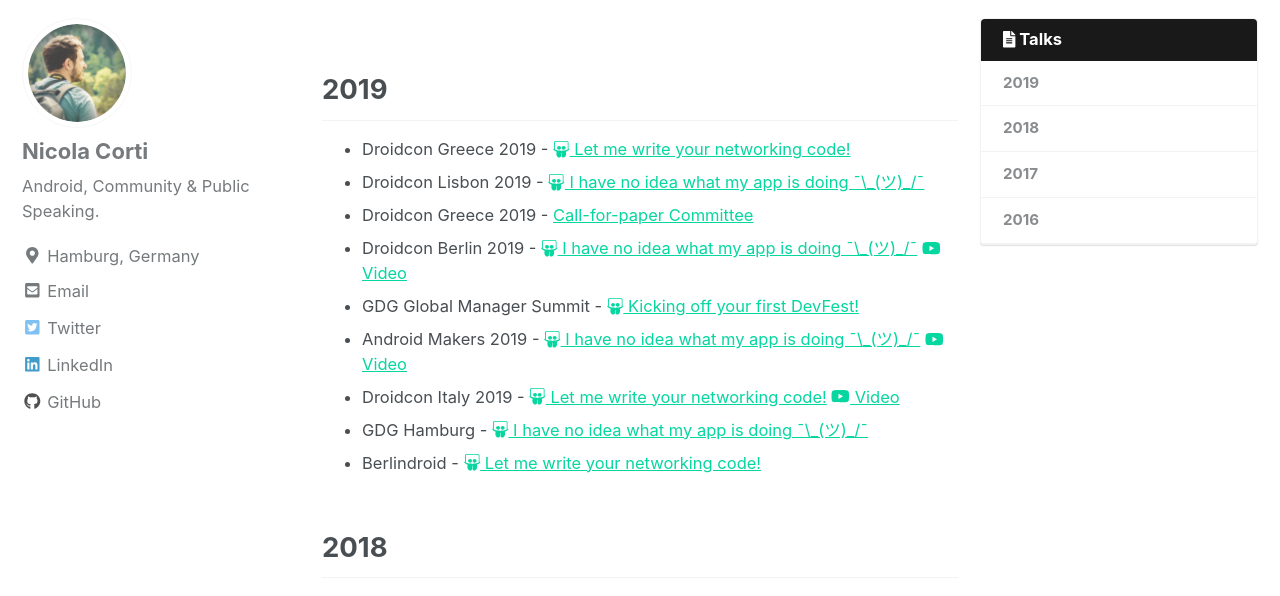
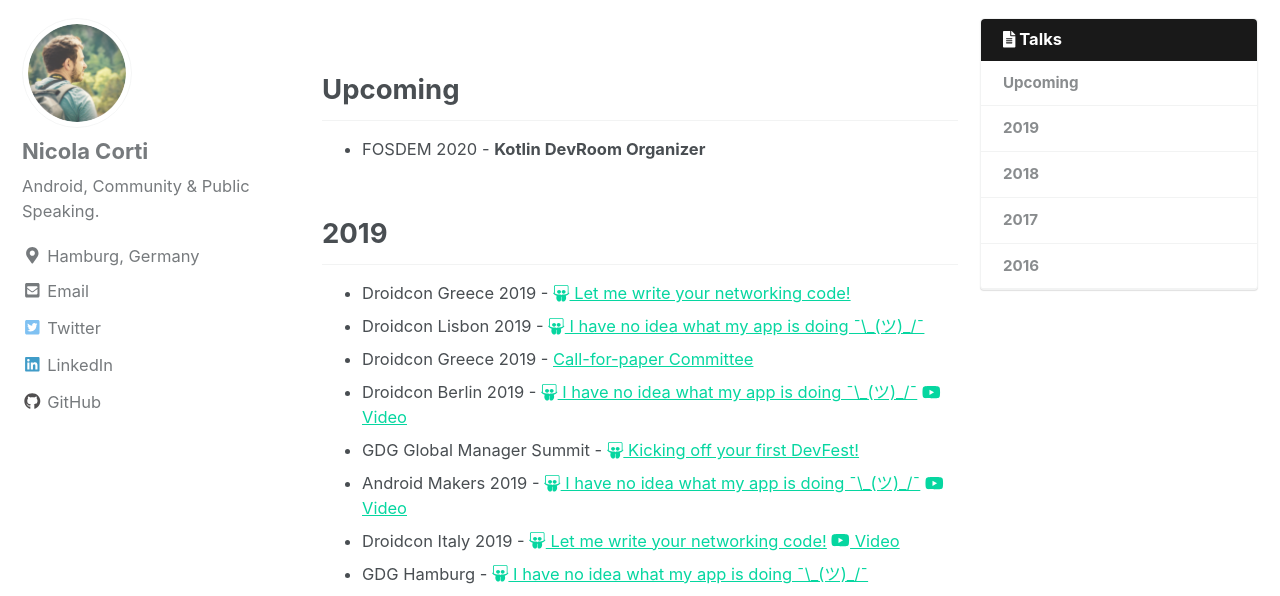
Before and after one commit to cortinico/cortinico.github.io, a Jekyll site: the page built from _pages/talks.md, in a window 1280 px wide and 900 px high, cut to the strip 304-900 px from the top of the window. Built offline with Jekyll 4.4.1, drawn with Linux system fonts in a browser that asks for light colours; nearby versions of some CDN libraries.

Commit message:
Add Fosdem 2020

```diff
--- a/_pages/talks.md
+++ b/_pages/talks.md
@@ -13,8 +13,10 @@
     show_overlay_excerpt: false
 ---
 
-<!-- ## Upcoming -->
-<!-- {: .talk-section } -->
+## Upcoming
+
+* FOSDEM 2020 - **Kotlin DevRoom Organizer**
+{: .talk-section }
 
 ## 2019
 
```
